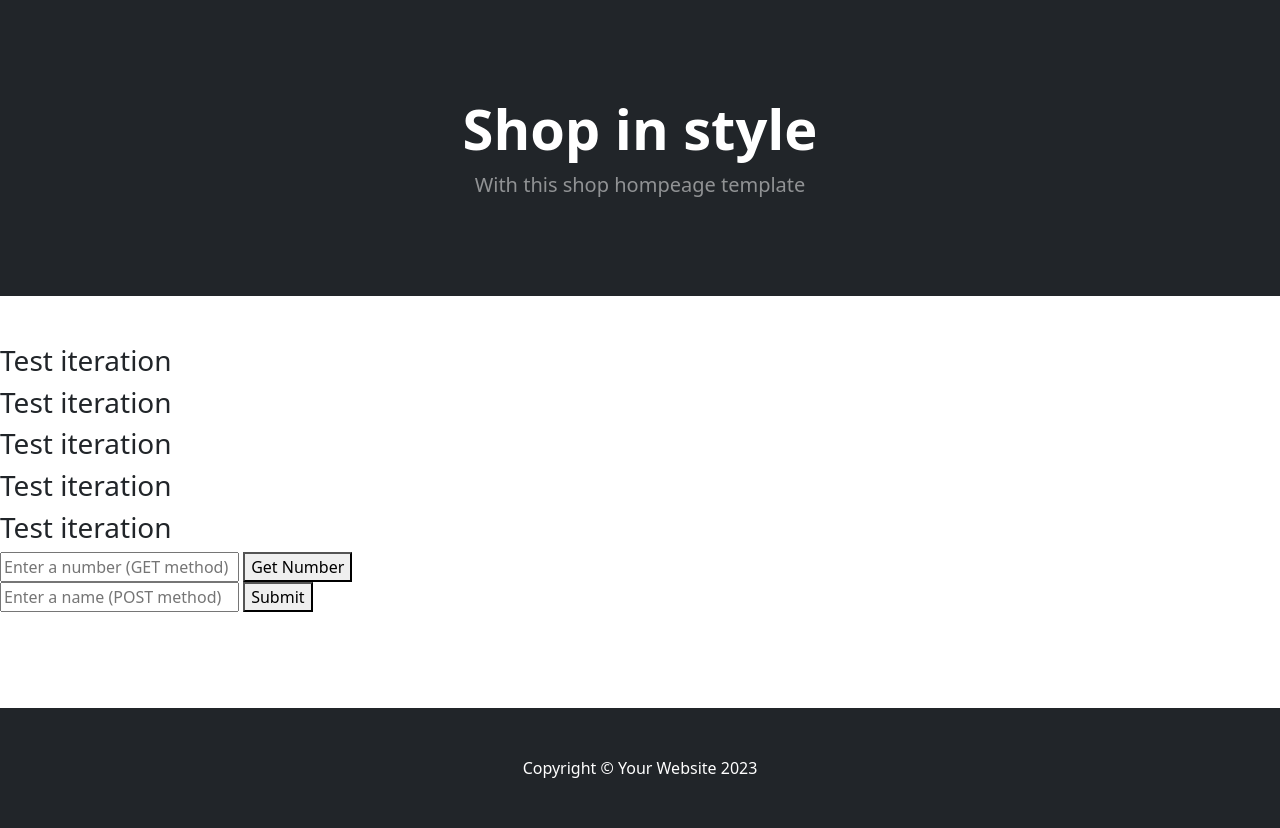
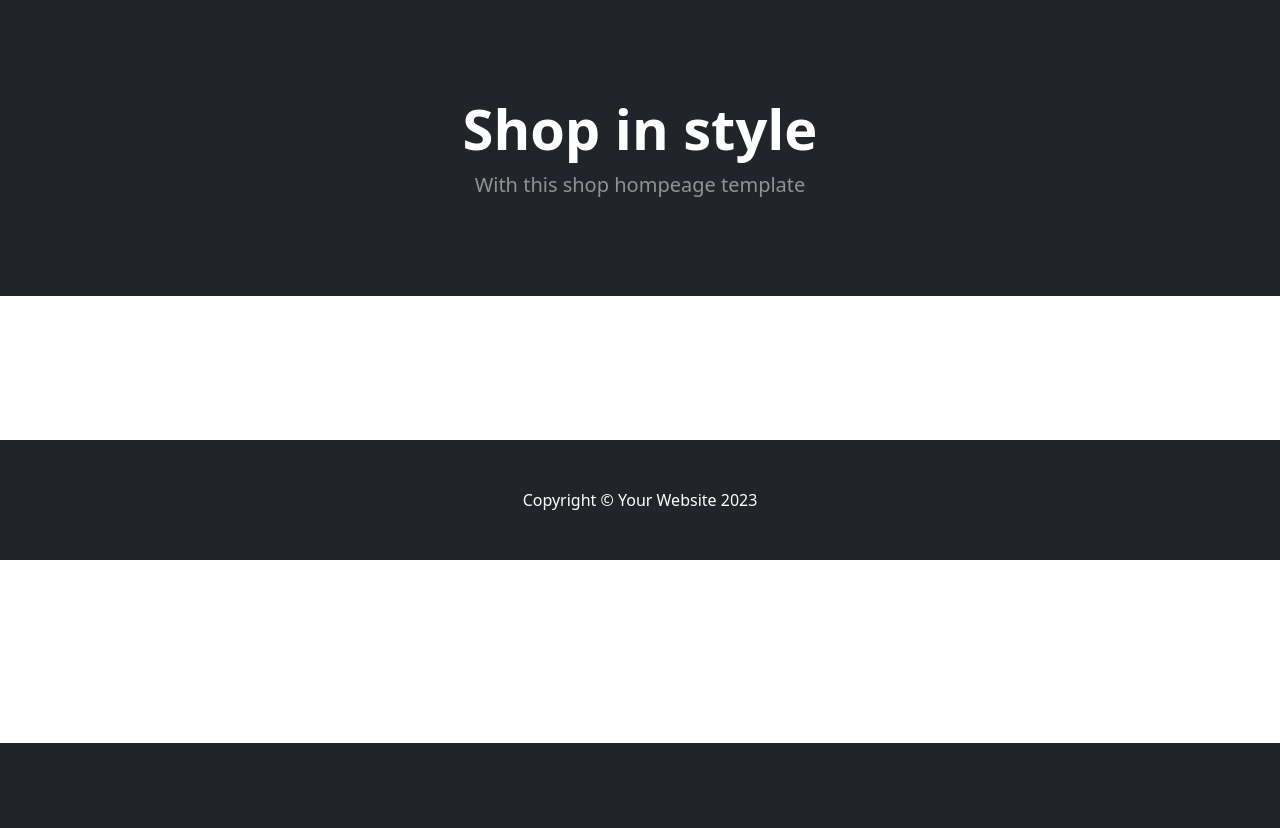
Before and after one commit to XDeadshoTX-dev/Lab3, a Django app: template Lab3/app/templates/app/index.html in a window 1280 px wide. Shown: the part 57-885 px from the top of the page. After the commit the page ends 800 px from the top, so only its background shows below. Run offline with Django 3.2, Linux system fonts and the light colour scheme; the template is opened without the code that fills it, so the values that code supplies are empty; some libraries are stand-ins or nearby versions.

Commit message:
Cleaned up

```diff
--- a/Lab3/app/templates/app/index.html
+++ b/Lab3/app/templates/app/index.html
@@ -62,21 +62,6 @@
     </header>
     <!-- Section-->
     <section class="py-5">
-        <div>
-            {% for i in "xxxxx" %}
-            <h3>Test iteration</h3>
-            {% endfor %}
-        </div>
-        <!-- Form to send GET request to get_number view -->
-        <form action="{% url 'get_number' %}" method="get">
-            <input type="text" name="number" placeholder="Enter a number (GET method)">
-            <button type="submit">Get Number</button>
-        </form>
-        <form action="{% url 'post_name' %}" method="post">
-            {% csrf_token %} <!--For security-->
-            <input type="text" name="name" placeholder="Enter a name (POST method)">
-            <button type="submit">Submit</button>
-        </form>
         <div class="container px-4 px-lg-5 mt-5">
             <div class="row gx-4 gx-lg-5 row-cols-2 row-cols-md-3 row-cols-xl-4 justify-content-center">
                 <!--List of products-->
@@ -124,7 +109,6 @@
                             {% if product.Product_available_quantity == 0 %}
                             <div class="text-center"><a class="btn btn-outline-dark mt-auto" href="#">Out of stock</a></div>
                             {% endif %}
-
                         </div>
                     </div>
                 </div>
```
